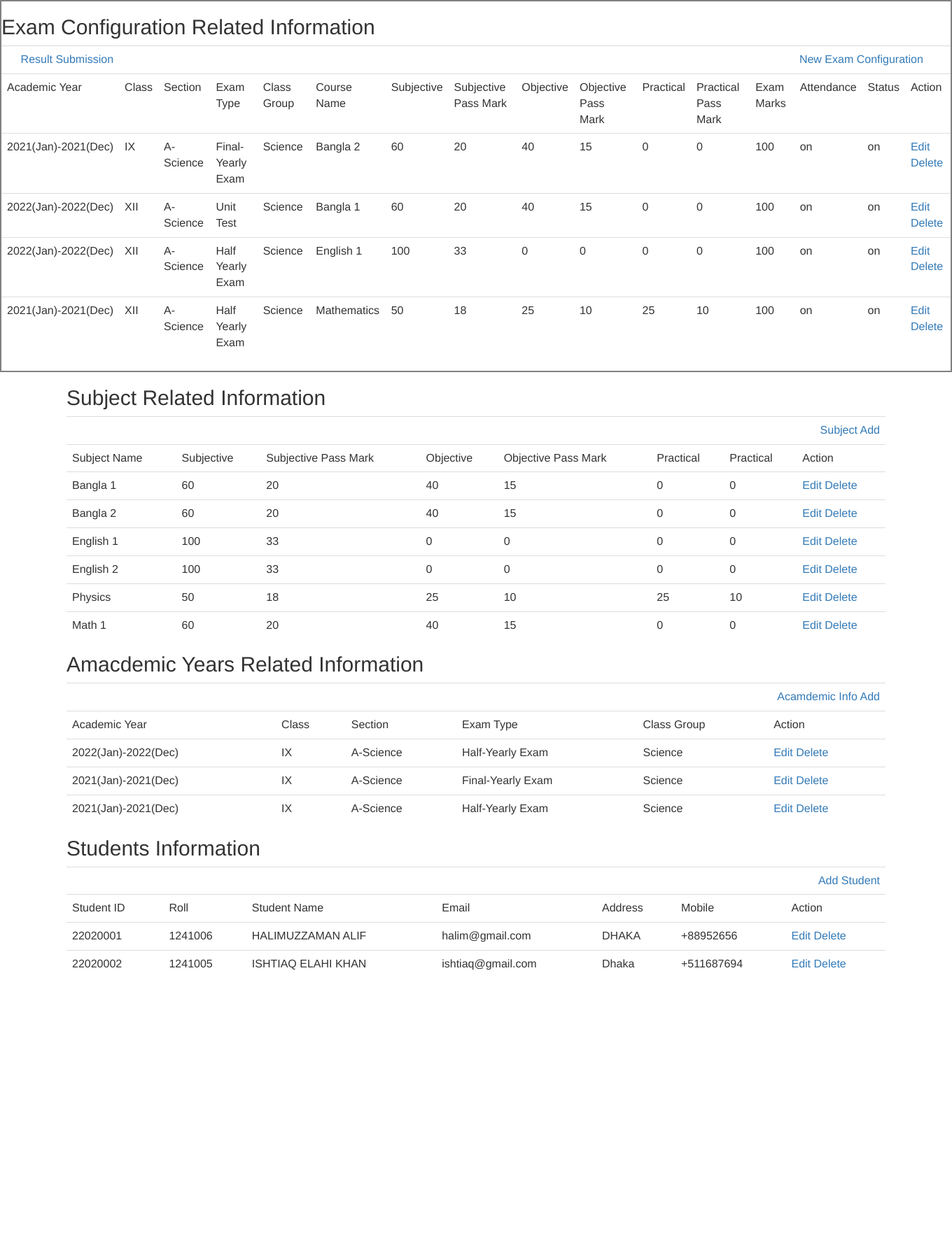
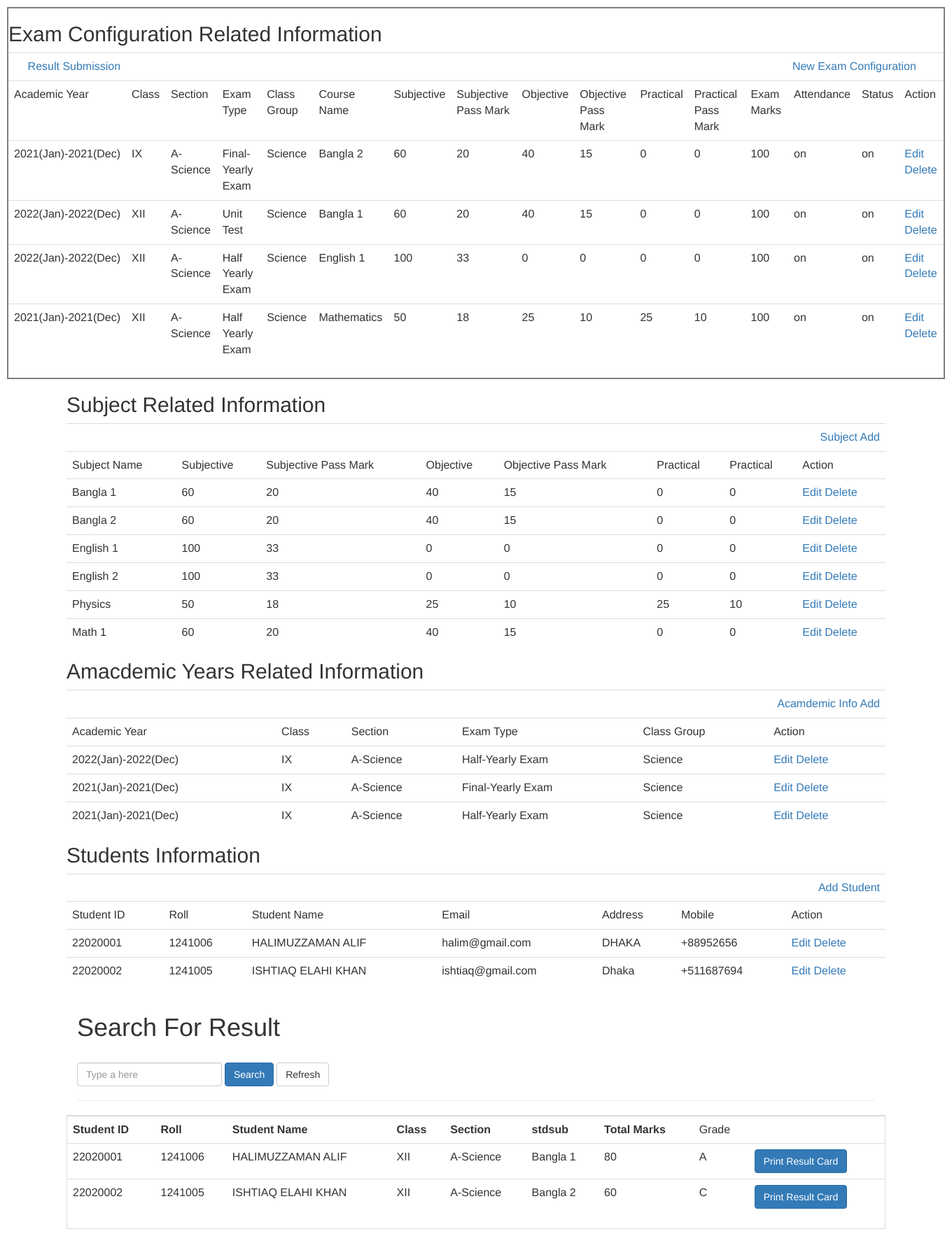
Before and after one commit to radwanromy/School-Result-Operating-Application-with-MySQL-using-PHP-CodeIgniter, a CodeIgniter app: page /bcit-ci-CodeIgniter-bcb17eb/ in a window 1360 px wide. Shown: the whole page at 70% size. Before the commit the page ends 1387 px from the top, so only its background shows below. Run offline with CodeIgniter, Linux system fonts and the light colour scheme; data comes from the database, SQL or seed files in the repository.

Commit message:
Pagination and Calculate Grade

```diff
--- a/application/controllers/Register.php
+++ b/application/controllers/Register.php
@@ -9,7 +9,9 @@ class Register extends CI_Controller
     {
         parent::__construct();
         $this->load->model('register_model');
+        // $this->load->model('search_model');
         $this->load->helper('url');
+
     }
 
     public function index()
@@ -24,6 +26,35 @@ class Register extends CI_Controller
         $this->load->view('list', $arrData);
         // $this->load->view('exconadd', $arrData);
         // $this->load->view('exconadd',  $arrData);
+        $this->load->library('pagination');
+        $config['total_rows'] = $this->register_model->getUserCount();
+        $config['per_page'] = 5;
+        $config['uri_segment'] = 3;
+        $config['full_tag_open'] = '<ul class="pagination">';
+        $config['full_tag_close'] = '</ul>';
+        $config['attributes'] = array('class' => 'page_link');
+        $config['first_link'] = 'First';
+        $config['last_link'] = 'Last';
+        $config['first_tag_open'] = '<li>';
+        $config['first_tag_close'] = '</li>';
+        $config['prev_link'] = '&laquo';
+        $config['prev_tag_open'] = '<li class="prev">';
+        $config['prev_tag_close'] = '</li>';
+        $config['next_link'] = '&raquo';
+        $config['next_tag_open'] = '<li>';
+        $config['next_tag_close'] = '</li>';
+        $config['last_tag_open'] = '<li>';
+        $config['last_tag_close'] = '</li>';
+        $config['cur_tag_open'] = '<li class="page-item active"><a href="#" class="page-link">';
+        $config['cur_tag_close'] = '<span class="sr-only">(current)</span></a></li>';
+        $config['num_tag_open'] = '<li>';
+        $config['num_tag_close'] = '</li>';
+        $page = ($this->uri->segment(3)) ? $this->uri->segment(3) : 0;
+        $this->pagination->initialize($config);
+        $data['link'] = $this->pagination->create_links();
+        $data['message'] = '';
+        $data['records'] = $this->register_model->getUserPagintaion($config['per_page'], $page);
+        $this->load->view('search_data', $data);
     }
 
 
@@ -270,4 +301,37 @@ class Register extends CI_Controller
     //     $data['academy_info'] = $this->register_model->get_ayear_dropdownlist();
     //     $this->load->view('list', $data);
     // }
+
+    public function searchUser() {
+
+        $key = $this->input->post('register');
+
+        if(isset($key) and !empty($key)){
+            $data['records'] = $this->register_model->searchRecord($key);
+            $data['link'] = '';
+            $data['message'] = 'Search Results';
+            $this->load->view('search_data' , $data);
+        }
+        else {
+            redirect('register') ;
+        }
+    }
+
+    public function searchRecord($key)
+    {
+        $this->db->select('*');
+        $this->db->from('students');
+        $this->db->like('stdid',$key);
+        $this->db->or_like('stdname',$key);
+        $this->db->or_like('roll',$key);
+        $query = $this->db->get();
+
+        if($query->num_rows()>0){
+          return $query->result();
+        }
+    }
+
+
+
+
 }
--- a/application/models/register_model.php
+++ b/application/models/register_model.php
@@ -223,6 +223,7 @@ class Register_model extends CI_Model
         }
     }
 
+
     // function get_ayear_dropdownlist()
     // {
     //     $results = $this->db->select('ayear');
@@ -231,4 +232,29 @@ class Register_model extends CI_Model
 
     //     return array_column($results, 'ayear');
     // }
+
+    public function getUserPagintaion($limit, $start)
+    {
+
+        $this->db->select('*');
+        $this->db->from('students');
+        $this->db->limit($limit, $start);
+        $this->db->order_by('stdid');
+        $query = $this->db->get();
+        return $result = $query->result();
+    }
+
+    //getting users count
+
+    public function getUserCount()
+    {
+
+        $this->db->select("COUNT(*) as num_row");
+        $this->db->from('students');
+        $this->db->order_by('stdid');
+        $query = $this->db->get();
+        $result = $query->result();
+        return $result[0]->num_row;
+    }
+
 }
--- a/application/views/add.php
+++ b/application/views/add.php
@@ -45,8 +45,8 @@
 
 
                     <div class="form-group">
-                    <a href="./../../" class="btn btn-primary btn-lg">Cancel</a>  &nbsp; &nbsp;
-                        <input type="submit" value="Add user now" name="btnadd" class="btn btn-primary btn-lg">
+                        <a href="./../../" class="btn btn-primary btn-lg">Cancel</a> &nbsp; &nbsp;
+                        <input type="submit" value="Add Student" name="btnadd" class="btn btn-primary btn-lg">
                     </div>
 
                 </form>
--- a/application/views/list.php
+++ b/application/views/list.php
@@ -7,10 +7,13 @@
 
 </head>
 
-<body>
-    <div style="border: 2px solid gray;">
-        <h2>Exam Configuration Related Information</h2>
-        <table class="table">
+<body style="padding: 10px;">
+    <!-- <div style="border: 2px solid gray;">
+        <a href="<?php echo site_url('search/search_data'); ?>">Add</a>
+    </div> -->
+    <div  style="border: 2px solid gray;">
+        <h2  >Exam Configuration Related Information</h2>
+        <table class="table" style="padding-left: 200px;" >
             <tr>
 
                 <!-- <td colspan="5" align="right"><a href="<?php echo site_url('register/add'); ?>">Add</a></td> -->
@@ -188,6 +191,9 @@
             <div class="col-md-2"></div>
         </div>
     </div>
+
+
+
 </body>
 
 </html>
--- /dev/null
+++ b/application/views/search_data.php
@@ -0,0 +1,102 @@
+<!DOCTYPE html>
+<html lang="en">
+
+<head>
+    <meta charset="utf-8">
+    <title>CI Search</title>
+    <link rel="stylesheet" href="https://maxcdn.bootstrapcdn.com/bootstrap/3.3.7/css/bootstrap.min.css" integrity="sha384-BVYiiSIFeK1dGmJRAkycuHAHRg32OmUcww7on3RYdg4Va+PmSTsz/K68vbdEjh4u" crossorigin="anonymous">
+    <link href="https://fonts.googleapis.com/css?family=Roboto" rel="stylesheet">
+    <style type="text/css">
+        body {
+            /* font-family: 'Roboto', sans-serif; */
+        }
+    </style>
+</head>
+
+<body>
+
+    <div class="container">
+
+        <h1>Search For Result</h1>
+        <br>
+        <?php echo form_open("register/searchUser", ['class' => 'form-inline']); ?>
+        <div class="form-group">
+            <input type="text" class="form-control" id="searchuser" name="search" placeholder="Type a here">
+        </div>
+        <button type="submit" name="searchBtn" class="btn btn-primary submit">Search</button>
+        <button class="btn btn-default more" href="<?php echo site_url('register') ?>">Refresh</button>
+        <?php echo form_close(); ?>
+        <?php echo '<h3 style="color: #26324E;">' . $message . '</h3>'; ?>
+        <hr>
+        <div class="row">
+            <!-- <div class="col-lg-12"> -->
+                <div class="table-responsive table-bordered">
+                    <table class="table">
+
+                        <tr>
+                            <th>Student ID</th>
+                            <th>Roll</th>
+                            <th>Student Name</th>
+                            <th>Class</th>
+                            <th>Section</th>
+                            <th>stdsub</th>
+                            <th>Total Marks</th>
+                            <td>Grade
+                            <td>
+                        </tr>
+
+                        <?php if (count($records)) : ?>
+
+                            <?php foreach ($records as $row) : ?>
+
+                                <tr>
+                                    <td><?php echo $row->stdid; ?></td>
+                                    <td><?php echo $row->roll; ?></td>
+                                    <td><?php echo $row->stdname; ?></td>
+                                    <td><?php echo $row->stdclass; ?></td>
+                                    <td><?php echo $row->stdsection; ?></td>
+                                    <td><?php echo $row->stdsub; ?></td>
+                                    <td><?php
+                                        echo $row->subjective + $row->objective + $row->practical; ?></td>
+                                    <td><?php
+                                        if ($row->stdsub == 'Bangla 1' && ($row->subjective + $row->objective + $row->practical) >= 80) {
+                                            echo "A";
+                                        } else if ($row->stdsub == 'Bangla 1' && ($row->subjective + $row->objective + $row->practical) >= 70 && ($row->subjective + $row->objective + $row->practical) <= 79) {
+                                            echo "B";
+                                        } else if ($row->stdsub == 'Bangla 1' && ($row->subjective + $row->objective + $row->practical) >= 70 && ($row->subjective + $row->objective + $row->practical) <= 79) {
+                                            echo "B";
+                                        } else if (($row->subjective + $row->objective + $row->practical) >= 80) {
+                                            echo "A";
+                                        } else if (($row->subjective + $row->objective + $row->practical) >= 70 && ($row->subjective + $row->objective + $row->practical) <= 79) {
+                                            echo "B";
+                                        } else if (($row->subjective + $row->objective + $row->practical) >= 60 && ($row->subjective + $row->objective + $row->practical) <= 69) {
+                                            echo "C";
+                                        } else if (($row->subjective + $row->objective + $row->practical) >= 50 && ($row->subjective + $row->objective + $row->practical) <= 59) {
+                                            echo "D";
+                                        } else {
+                                            echo "F";
+                                        }
+                                        ?></td>
+                                    <td><a href="#"><button type='submit' class='btn btn-primary'>Print Result Card</button></a></td>
+                                    <!-- <td><a href="#"><button type='submit' class='btn btn-danger'>Delete</button></a></td> -->
+
+                                <?php endforeach; ?>
+
+                            <?php else : ?>
+                                <center>
+                                    <p style="margin: 20px;">No users registered</p>
+                                </center>
+                            <?php endif ?>
+
+                    </table>
+                </div>
+                <br>
+                <?php echo $link ?>
+            <!-- </div> -->
+        </div>
+    </div>
+    <script src="https://maxcdn.bootstrapcdn.com/bootstrap/3.3.7/js/bootstrap.min.js" integrity="sha384-Tc5IQib027qvyjSMfHjOMaLkfuWVxZxUPnCJA7l2mCWNIpG9mGCD8wGNIcPD7Txa" crossorigin="anonymous"></script>
+
+</body>
+
+</html>
```
Lines whose indentation alone changed are shown as unchanged.
